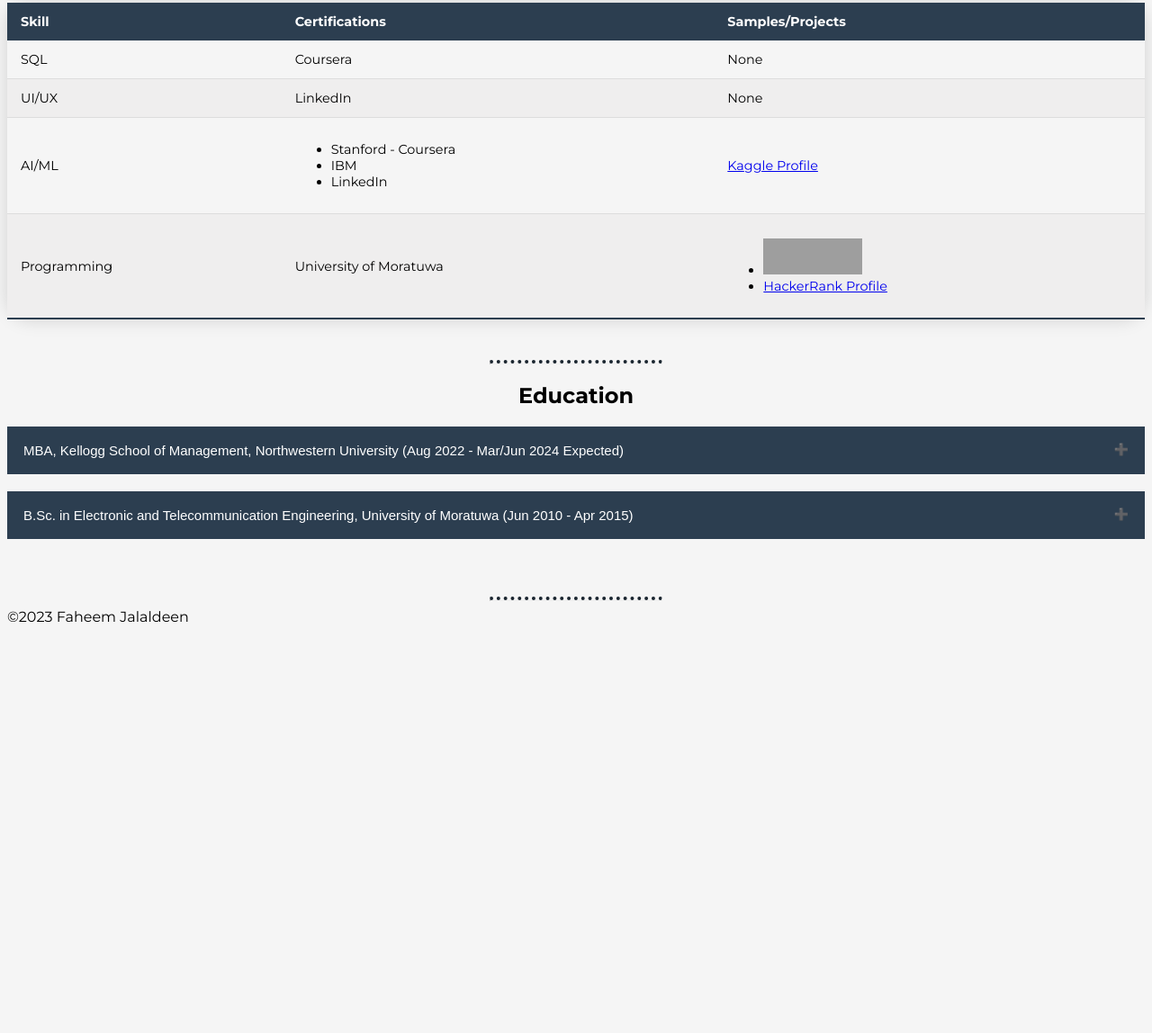
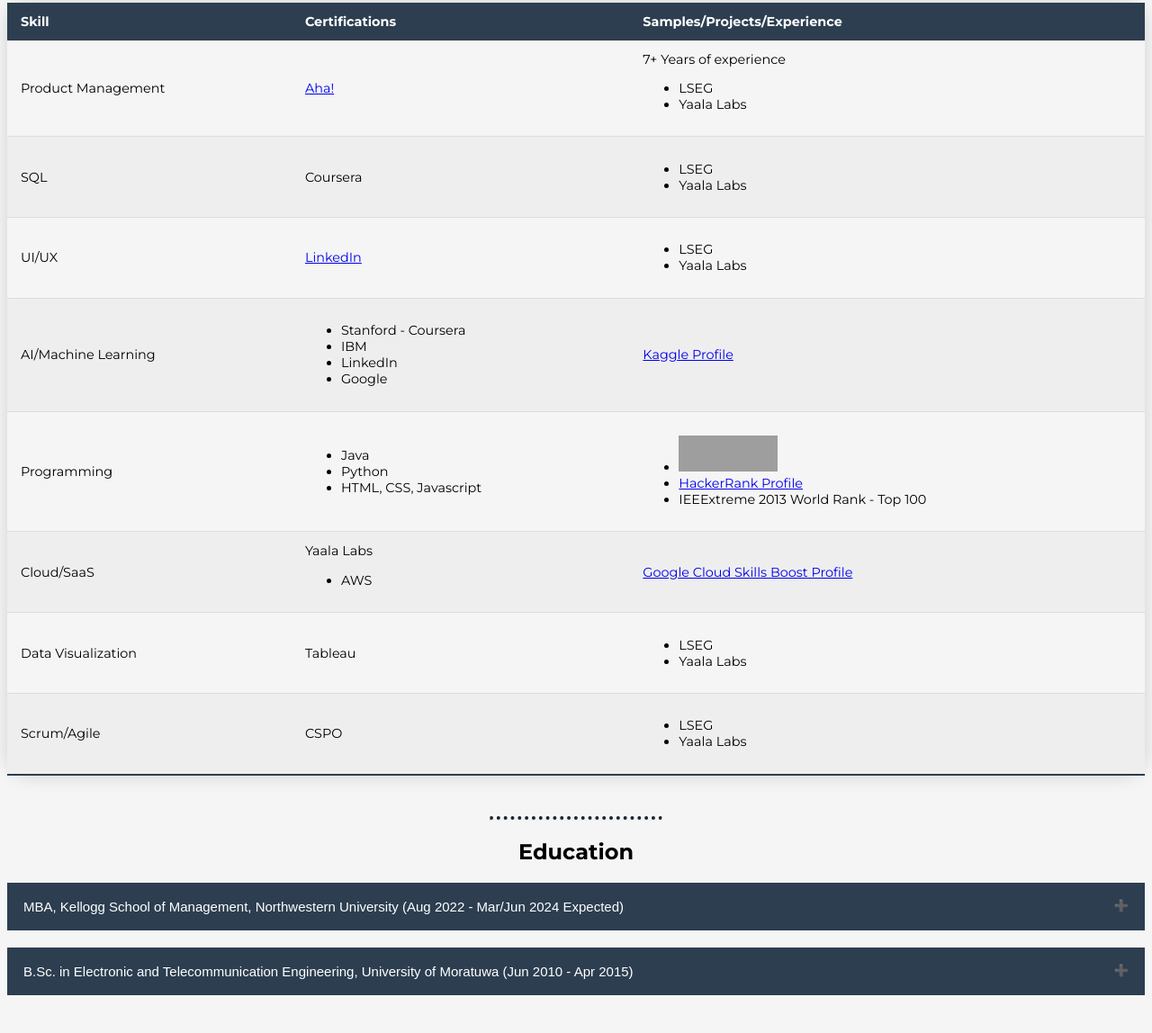
Before and after one commit to kingfaj/kingfaj.github.io, a plain HTML site: page index.html in a window 1280 px wide. Shown: the part 1322-2470 px from the top of the page at 90% size. Before the commit the page ends 2025 px from the top, so only its background shows below. Drawn offline with Linux system fonts and the light colour scheme; grey boxes are pictures that could not be loaded.

Commit message:
Version 2
Updates to content.

```diff
--- a/index.html
+++ b/index.html
@@ -2,6 +2,7 @@
 <head>
     <title>Faheem Jalaldeen</title>
     <link rel="stylesheet" href="./style.css"/>
+    <link rel="icon" href="icons/favicon.svg">
     <link rel="stylesheet" href="https://cdnjs.cloudflare.com/ajax/libs/font-awesome/4.7.0/css/font-awesome.min.css">
     <!--Fonts for this website-->
     <link rel="stylesheet" href="https://use.fontawesome.com/releases/v5.8.1/css/all.css" integrity="sha384-50oBUHEmvpQ+1lW4y57PTFmhCaXp0ML5d60M1M7uH2+nqUivzIebhndOJK28anvf" crossorigin="anonymous">
@@ -67,7 +68,7 @@
         <a class="active" href="#"><i class="fa fa-home"></i></a>
         <a href="https://www.linkedin.com/in/faheemj/"><i class="fab fa-fw fa-linkedin"></i></a>
         <a href="https://github.com/kingfaj"><i class="fab fa-fw fa-github"></i></a>
-        <a href="faheem.jalaldeen@kellogg.northwestern.edu"><i class="fa fa-envelope"></i></a>
+        <a href="mailto: faheem.jalaldeen@kellogg.northwestern.edu"><i class="fa fa-envelope"></i></a>
         <a href="https://kingfaj.medium.com/"><i class="fab fa-fw fa-medium"></i></a>
         </div>
     </section>
@@ -81,12 +82,12 @@
             <li>Senior Product Owner, London Stock Exchange Group (May 2015 - Dec 2020)</li>
         </ol>-->
         <!--<button type="button" class="collapsible">Open Collapsible</button>-->
-        <button type="button" class="collapsible">MBA Product Management Intern, Zitara Technologies, Inc. (Jan 2024 - Mar 2023 Expected)</button>
+        <button type="button" class="collapsible">Product Management, Zitara Technologies, Inc. (Jan 2024 - Mar 2023 Expected)</button>
         <div class="content">
             <p>I will be working as a Product Manager for the battery systems software company Zitara Technologies, Inc. in the winter of 2024.</p>
         </div>
         <br>
-        <button type="button" class="collapsible">MBA Intern, Western Digital Corporation (Jun 2023 - Aug 2023)</button>
+        <button type="button" class="collapsible">Product Strategy (MBA), Western Digital Corporation (Jun 2023 - Aug 2023)</button>
         <div class="content">
             <p>
                 <ul>
@@ -101,11 +102,11 @@
             <p>
                 Senior product manager entrusted with visioning, ideating, building and delivering web3 and next gen technology products for ~2 years.
                 <ul>
-                    <li>Ideated & developed a web-based product using customer insights to decentralize corporate bond trading in Europe using distributed ledger (DLT) on cloud; collaborated with 15+ devs/QAs; resulted in 25% revenue growth</li>
+                    <li>Ideated & developed a web-based product using customer insights to decentralize corporate bond trading in Europe using distributed ledger (DLT); collaborated with 15+ devs/UX/UI/QAs; resulted in 25% revenue growth</li>
                     <li>Presented business plan and got buy-in from top executives in Europe for bond trading product through demos on risk management, competitive analysis, transaction speed, fault tolerance and continuous improvement</li>
                     <li>Conducted market research on Web3 ecosystem to understand customers by conducting user interviews with 10 potential clients, synthesized data into strategic recommendation for a product design to CEO and got buy-in</li>
-                    <li>Built and launched go-to market strategy for innovative NFT Marketplace (product roadmap planning, feature prioritization across 2 teams of 13 developers/QAs), successfully scaled to 150M users in 7 months (2 wks early)</li>
-                    <li>Successfully shipped the NFT product to first client, a leading Bollywood studio, by presenting value proposition and product demos and by competitive pricing after modifying revenue model to include $500K/yr. license fees</li>
+                    <li>Built + launched go-to market strategy for innovative NFT Marketplace (product roadmap planning, feature prioritization across 2 teams of 13 engineers/UX/UI/QAs), successfully scaled to 150M users 2 wks ahead of plan</li>
+                    <li>Successfully sold the NFT product with sales team to first client, a Bollywood studio, by presenting value proposition + product demos + competitive pricing after modifying revenue model with $500K/yr. license fee</li>
                 </ul>
             </p>
         </div>
@@ -114,18 +115,16 @@
         <div class="content">
             <p>Technical product manager for London Stock Exchange's mission critical, ultra low latency trading technology platform for 5+ years.
                 <ul>
-                    <li>Led a cross functional team of 40+ to migrate to an in-house technology platform from an external vendor by defining and prioritizing the scope and ROI for seamless integration, resulting in $2M annual cost savings on P&L</li>
+                    <li>Led design and technical direction of cross functional team of 40+ to migrate to an in-house technology platform by defining + prioritizing scope and ROI for seamless integration, resulting in $2M annual cost savings on P&L</li>
                     <li>Decommissioned existing platform with 0 critical/high issues by improving new product through user feedback</li>
                     <li>Tracked success metrics, KPIs of the platform comparing target vs actuals by creating and monitoring dashboards</li>
-                    <li>Business Consultant, 2018 – 2019 (Product Management Pillar)</li>
-                    <li>Studied new trends and used analytics to structure a strategy through market assessment to change matching algorithm resulting in the expansion of European dark trading market share from 20% to 80%</li>
+                    <li>Studied new trends + used analytics to structure a feature through market assessment to change matching algorithm resulting in the expansion of European dark trading market share from 20% to 80%</li>
                     <li>Improved performance of existing system by spearheading adoption of hardware acceleration (FPGAs) by prototyping and A/B testing and used data analytics to convince senior management to approve $5M budget</li>
                     <li>Managed the scope of the development team after earning trust of dev architect by translating business needs to technical requirements resulting in significant market data latency improvement (~1000x) with new feature</li>
-                    <li>Business Analyst, 2015 – 2017 | Senior Business Analyst, 2017 – 2018 (Product Management Pillar)</li>
                     <li>Launched new order book by collaborating with international stakeholders, adding £1Bn+ to monthly revenues</li>
                     <li>Pioneered and led process improvement through new operating model, improving delivery quality by 60%</li>
                     <li>Influenced management to standardize the model by synthesizing team learnings and data on efficiency and quality improvement into a recommendation and took ownership of rollout; BDD now used by all teams of LSEG</li>
-                    <li>Performed due diligence for several leading stock exchanges in Europe conducting 15 user interviews + reviewing legal documents to propose enhancements for system conversion to meet European regulatory stipulations</li>
+                    <li>Performed due diligence + implemented changes for leading European stock exchanges conducting 15 user interviews + reviewing legal documents to carry out system conversion to meet European regulatory stipulations</li>
                 </ul>
             </p>
         </div>
@@ -145,38 +144,97 @@
                 <tr>
                     <th>Skill</th>
                     <th>Certifications</th>
-                    <th>Samples/Projects</th>
+                    <th>Samples/Projects/Experience</th>
                 </tr>
             </thead>
             <tbody>
                 <tr>
+                    <td>Product Management</td>
+                    <td><a href="https://www.linkedin.com/learning/certificates/c3f89d456cb0944c54181587e139ec1f176f07316babc07abd74764d4c14ebc3?u=75814418">Aha!</a></td>
+                    <td>7+ Years of experience
+                        <ul>
+                            <li>LSEG</li>
+                            <li>Yaala Labs</li>
+                        </ul>
+                    </td>
+                </tr>
+                <tr>
                     <td>SQL</td>
                     <td>Coursera</td>
-                    <td>None</td>
+                    <td>
+                        <ul>
+                            <li>LSEG</li>
+                            <li>Yaala Labs</li>
+                        </ul>
+                    </td>
                 </tr>
                 <tr>
                     <td>UI/UX</td>
-                    <td>LinkedIn</td>
-                    <td>None</td>
+                    <td><a href="https://www.linkedin.com/learning/certificates/d53befc8fbc957047deef646e1f1f61f151dabee3ce4604af178482fad09f416?u=75814418">LinkedIn</a></td>
+                    <td>
+                        <ul>
+                            <li>LSEG</li>
+                            <li>Yaala Labs</li>
+                        </ul>
+                    </td>
                 </tr>
                 <tr>
-                    <td>AI/ML</td>
+                    <td>AI/Machine Learning</td>
                     <td>
                         <ul>
                             <li>Stanford - Coursera</li>
                             <li>IBM</li>
                             <li>LinkedIn</li>
+                            <li>Google</li>
                         </ul>
                     </td>
                     <td><a href="https://www.kaggle.com/kingfaj" target="_blank">Kaggle Profile</a></td>
                 </tr>
                 <tr>
                     <td>Programming</td>
-                    <td>University of Moratuwa</td>
+                    <td>
+                        <ul>
+                            <li>Java</li>
+                            <li>Python</li>
+                            <li>HTML, CSS, Javascript</li>
+                        </ul>
+                    </td>
                     <td>
                         <ul>
                             <li><img src="https://projecteuler.net/profile/kingfaj.png" width="110px" height="40px"></li>
                             <li><a href="https://www.hackerrank.com/profile/kingfaj" target="_blank">HackerRank Profile</a></li>
+                            <li>IEEExtreme 2013 World Rank - Top 100</li>
+                        </ul>
+                    </td>
+                </tr>
+                <tr>
+                    <td>Cloud/SaaS</td>
+                    <td>Yaala Labs
+                        <ul>
+                            <li>AWS</li>
+                        </ul>
+                    </td>
+                    <td>
+                        <a href="https://www.cloudskillsboost.google/public_profiles/95f482d7-562a-4959-abab-0786cbae4973">Google Cloud Skills Boost Profile</a>
+                    </td>
+                </tr>
+                <tr>
+                    <td>Data Visualization</td>
+                    <td>Tableau</td>
+                    <td>
+                        <ul>
+                            <li>LSEG</li>
+                            <li>Yaala Labs</li>
+                        </ul>
+                    </td>
+                </tr>
+                <tr>
+                    <td>Scrum/Agile</td>
+                    <td>CSPO</td>
+                    <td>
+                        <ul>
+                            <li>LSEG</li>
+                            <li>Yaala Labs</li>
                         </ul>
                     </td>
                 </tr>
@@ -211,11 +269,13 @@
         <br>
         <button type="button" class="collapsible">B.Sc. in Electronic and Telecommunication Engineering, University of Moratuwa (Jun 2010 - Apr 2015)</button>
         <div class="content">
-            <p>
+            <p>Highlights:
                 <ul>
                     <li>IEEExtreme Programming Competition - Top 100</li>
                     <li>Sri Lanka Robotics Challenge - Merit Award</li>
                     <li>Final year project - Unmanned Underwater Vehicle (UUV)</li>
+                    <li>Mahapola Scholarship for top 1%</li>
+                    <li>Dean's List - Multiple Sememsters</li>
                 </ul>
             </p>
         </div>
```
Also changed, not shown: icons/favicon.svg (added), 1 other file.
